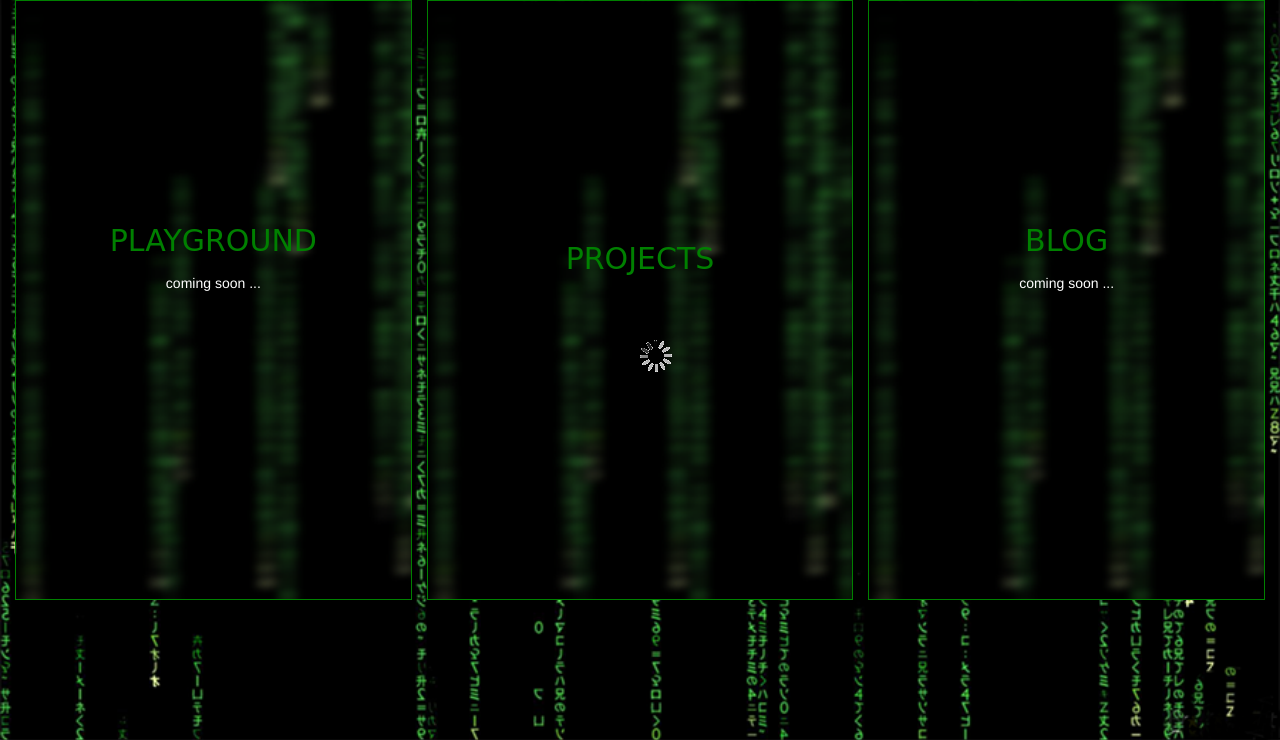
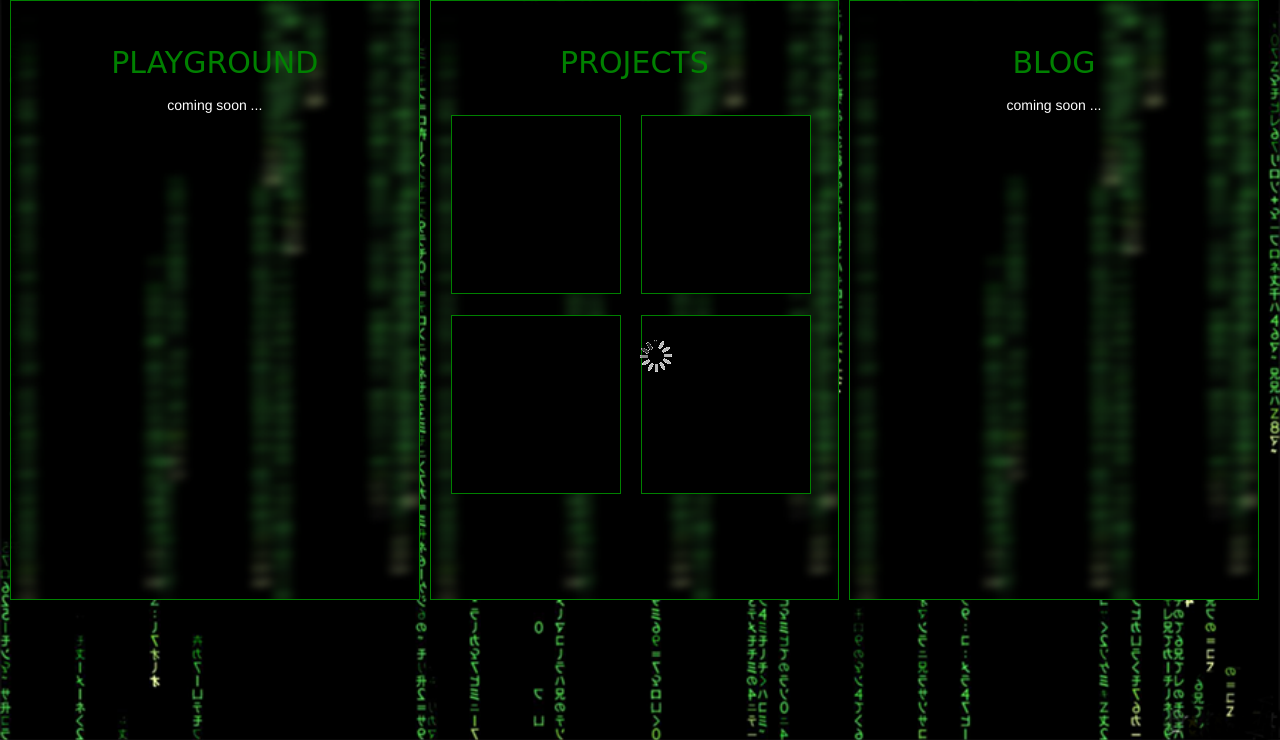
Before and after one commit to hash113/hash113.github.io, a PHP site: page /programming.html in a window 1280 px wide. Shown: the part 60-800 px from the top of the page. Run offline with PHP 8.4, Linux system fonts and the light colour scheme; some web fonts are replaced.

Commit message:
projects section

```diff
--- a/css/style_p.css
+++ b/css/style_p.css
@@ -1,6 +1,12 @@
 body{
-	background: url(../images/matriximage.png) no-repeat ;
+	background: url(../images/matriximage.png)  ;
 	background-size: 100%;
+
+}
+.side{
+	width: 32%;
+	float: left;
+	margin-left: 10px;
 
 }
 
@@ -16,19 +22,53 @@
 	background: url(../images/matrix_blur.png) no-repeat;
 	/*background-size: 100%;*/
 	height: 600px;
+	overflow: scroll;
 }
 .project{
 	padding-left: 0;
 	padding-right: 0;
 }
+.projectname{
+	/*display: none;*/
+	height: 30%;
+	background: rgb(0,0,0);
+	border: 1px solid green;
+	margin-left: 5%;
+	margin-top: 5%;
+	float: left;
+	cursor: pointer;
+
+}
+
+
+.projectdesc{
+	margin-top: 5%;
+	height: 30%;
+	float: left;
+	display: none;
+}
 #project_cover{
 padding-left: 0;
+
+}
+.back{
+	border: 0;
+	color: green;
+	position: fixed;
+	top:90px;
+	left: 70px;
+	background: none;
+	z-index: 999;
+	display: none;
+	cursor: pointer;
 }
 
 .centerfont{
-	  color: green;
+position: relative;
+color: green;
   font-size: 30px;
-  padding-top: 60%;
+  padding-top: 10%;
   text-align: center;
  font-family: 'Keania One', cursive;
+ cursor: pointer;
 }
--- a/js/script_p.js
+++ b/js/script_p.js
@@ -13,13 +13,36 @@
  		$("#sketch_cover").fadeIn("slow")},function(){
  			$("#sketch_cover").fadeOut("slow")
  	});
+ 	$(".back").click(function(){
+ 		$(this).fadeOut(0);
+ 		$(".projectdesc").fadeOut(0);
+ 		$(".playground,.blog,.playground").fadeIn(0);
+ 		$(".centerfont").animate({
+			paddingTop:"30%"
+			},
+			500);
+		$( ".project,.blog,.playground" ).animate({
+		    width: "32%",
+		    marginLeft: "10px"
+		  }, 500 );
 
+
+ 	});
 
 // onclick link
 	$('.project').click(function(){
+		$(".back,.projectdesc").fadeIn(0);
+		$(".playground,.blog").fadeOut(0);
 
-		// $("body").slideUp(600);
-		window.open("https://github.com/hash113?tab=repositories","_self");
+
+		$(".centerfont").animate({
+			paddingTop:"1%"
+			},
+			500);
+		$( ".project" ).animate({
+		    width: "90%",
+		    marginLeft: "5%"
+		  }, 500 );
 
 	});
 }
--- a/programming.html
+++ b/programming.html
@@ -33,26 +33,38 @@
             <div class="col-sm-6">
                 <a href="index.html#art-button"><img src="images/toplogo.png" class="logo"></a>
             </div>
+            <span class="back">Back</span>
             <div class="col-sm-5 headlinks">
             <a href="index.html"> Home </a>
             <a href="creativity.html"> ART </a>
             <a href="aboutme.html"> Contact Me </a>
         </div>
         </div>
-        <div class="col-sm-4 playground side">
-          <div class="col-sm-12 cover" id="playground_cover">
+        <div class=" playground side">
+          <div class="cover" id="playground_cover">
             <p class="centerfont">PLAYGROUND</p>
             <p style="text-align:center; color:white"> coming soon ...</p>
           </div>
         </div>
-        <div class="col-sm-4 project side">
-          <div class="col-sm-12 cover" id="projects_cover">
+        <div class="project side">
+          <div class="cover" id="projects_cover">
             <p class="centerfont">PROJECTS</p>
+            <div class="col-sm-5 projectname"></div>
+            <div class="col-sm-5 projectdesc"></div>
+
+            <div class="col-sm-5 projectname"></div>
+            <div class="col-sm-5 projectdesc"></div>
+
+            <div class="col-sm-5 projectname"></div>
+            <div class="col-sm-5 projectdesc"></div>
+
+            <div class="col-sm-5 projectname"></div>
+            <div class="col-sm-5 projectdesc"></div>
           </div>
         </div>
 
-        <div class="col-sm-4 poem side">
-          <div class="col-sm-12 cover" id="blog_cover">
+        <div class=" blog side">
+          <div class=" cover" id="blog_cover">
             <p class="centerfont">BLOG</p>
             <p style="text-align:center; color:white"> coming soon ...</p>
 
```
